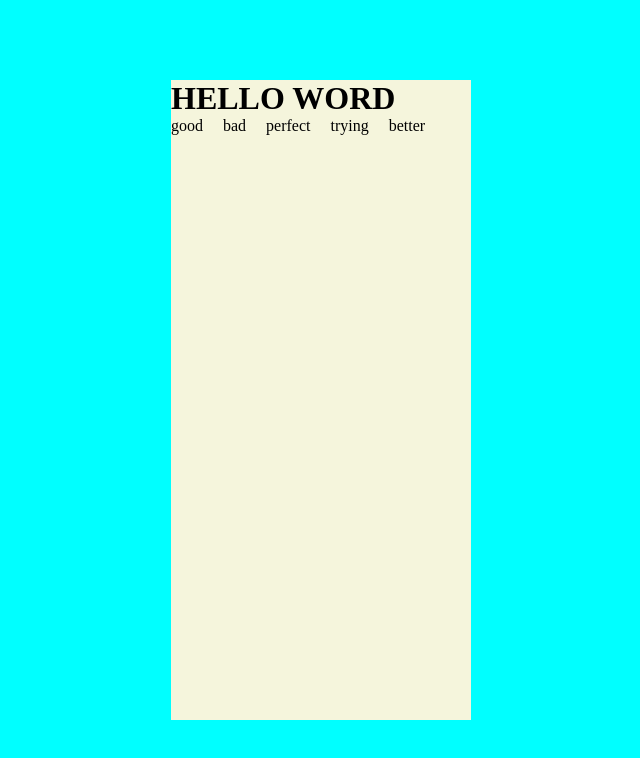
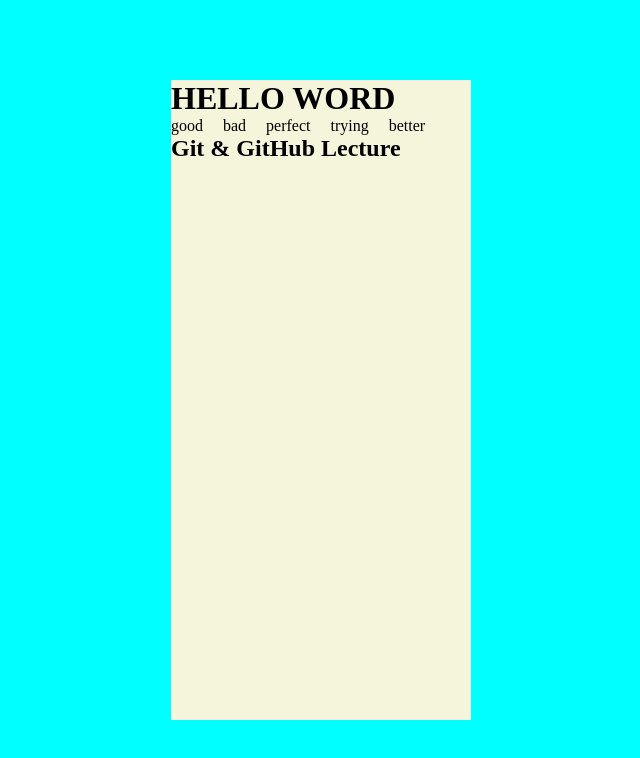
Before and after one commit to Pr-ElTech/practice3, a website: page index.html in a window 1280 px wide. Shown: the whole page, without its empty margins (319-959 px from the left). Drawn offline with Linux system fonts and the light colour scheme.

Commit message:
added an h2 tag

```diff
--- a/index.html
+++ b/index.html
@@ -19,6 +19,8 @@
             <li>better</li>
         </ul>
 
+        <h2>Git & GitHub Lecture</h2>
+
     </main>
 
 </body>
```
